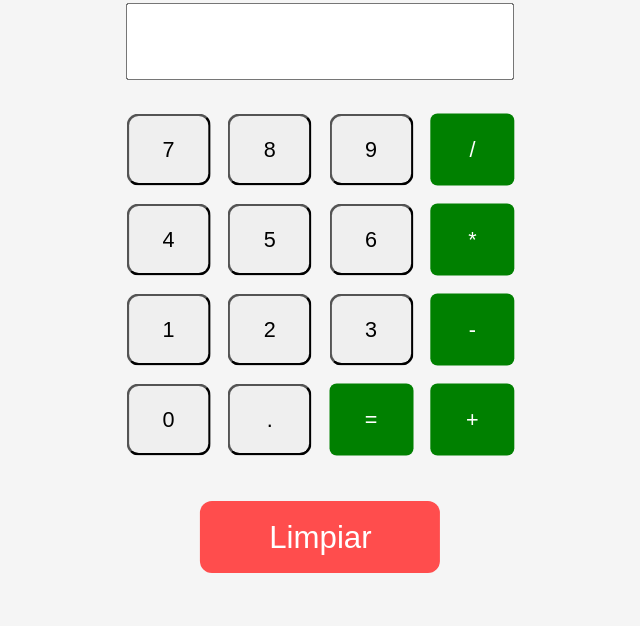
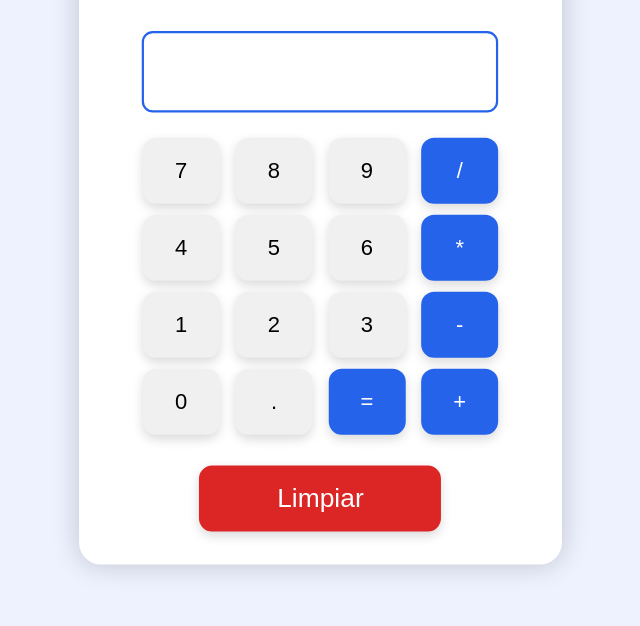
Before and after one commit to Molafe-max/calculador.com, a plain HTML site: page index.html in a window 1280 px wide. Shown: the part 174-800 px from the top of the page, without its empty margins (320-960 px from the left). Drawn offline with Linux system fonts and the light colour scheme.

Commit message:
Revamp calculator layout and functionality
Updated the calculator's HTML structure and styles for a more modern look and improved functionality.

```diff
--- a/index.html
+++ b/index.html
@@ -2,7 +2,7 @@
 <html lang="es">
 <head>
 <meta charset="UTF-8">
-<title>Calculadora</title>
+<title>Calculadora Restringida</title>
 
 <style>
     body {
@@ -12,94 +12,132 @@
         display: flex;
         justify-content: center;
         align-items: center;
-        background: #f5f5f5;
+        background: #eef2ff;
     }
 
     .contenedor {
         text-align: center;
-        transform: scale(1.2)
-
+        padding: 25px;
+        border-radius: 20px;
+        background: white;
+        box-shadow: 0 0 25px rgba(0,0,0,0.2);
+        transform: scale(1.1);
     }
 
     button {
         width: 70px;
         height: 60px;
         margin: 5px;
-        font-size: 18px;
+        font-size: 20px;
         cursor: pointer;
-        border-radius: 10px;
-        margin-top: 10px;
-
+        border-radius: 12px;
+        border: none;
+        background: #f0f0f0;
+        box-shadow: 0 4px 10px rgba(0,0,0,0.15);
+        transition: 0.2s ease;
     }
 
-    .limpiar {
-        width: 200px;
-        height: 60px;
-        font-size: 26px;
-        background: #ff4d4d;
-        color: white;
-        border: none;
-        border-radius: 10px;
-        margin-top: 15px;
-    }
-    #pantalla {
-        width: 300px;
-        height: 40px;
-        font-size: 28px;
-        text-align: right;
-        padding: 10px;
-    }
-    .operacion {
-        background: green;
-        color: white;
-        border: none;
-        border-radius: 6px;
-    }
+    button:hover { background: #e1e1e1; transform: scale(1.05); }
+    button:active { transform: scale(0.92); }
+
+    .operacion { background: #2563eb; color: white; }
+    .limpiar { width: 220px; background: #dc2626; color: white; font-size: 24px; }
 </style>
-
 </head>
 
 <body>
 
 <div class="contenedor">
 
-    <h2 style="font-size: 50px; color: blue;">CALCULADORA</h2>
+    <h2 style="font-size: 50px; color: #2563eb;">CALCULADORA</h2>
 
-    <input type="text" id="pantalla" readonly><br><br>
+    <input type="text" id="pantalla" readonly
+        style="width:300px; height:50px; font-size:32px; text-align:right; padding:10px; border-radius:10px; border:2px solid #2563eb;">
+
+    <br><br>
 
     <button onclick="agregar('7')">7</button>
     <button onclick="agregar('8')">8</button>
     <button onclick="agregar('9')">9</button>
-    <button class="operacion" onclick="agregar('/')">/</button><br>
+    <button class="operacion" onclick="agregarOp('/')">/</button><br>
 
     <button onclick="agregar('4')">4</button>
     <button onclick="agregar('5')">5</button>
     <button onclick="agregar('6')">6</button>
-    <button class="operacion" onclick="agregar('*')">*</button><br>
+    <button class="operacion" onclick="agregarOp('*')">*</button><br>
 
     <button onclick="agregar('1')">1</button>
     <button onclick="agregar('2')">2</button>
     <button onclick="agregar('3')">3</button>
-    <button class="operacion" onclick="agregar('-')">-</button><br>
+    <button class="operacion" onclick="agregarOp('-')">-</button><br>
 
     <button onclick="agregar('0')">0</button>
-    <button onclick="agregar('.')">.</button>
+    <button onclick="agregarDecimal('.')">.</button>
     <button class="operacion" onclick="calcular()">=</button>
-    <button class="operacion" onclick="agregar('+')">+</button><br><br>
+    <button class="operacion" onclick="agregarOp('+')">+</button><br><br>
 
-    <button class="limpiar"  onclick="limpiar()">Limpiar</button>
+    <button class="limpiar" onclick="limpiar()">Limpiar</button>
 
 </div>
 
 <script>
+
 function agregar(valor) {
-        document.getElementById("pantalla").value += valor;
+    let pantalla = document.getElementById("pantalla");
+
+    // Si estaba en error → limpiar antes de escribir
+    if (pantalla.value === "Error") pantalla.value = "";
+
+    pantalla.value += valor;
+}
+
+function agregarOp(op) {
+    let pantalla = document.getElementById("pantalla");
+    let val = pantalla.value;
+
+    if (val === "") return; // No inicia con operador
+
+    let ultimo = val.slice(-1);
+
+    // Evitar operadores seguidos
+    if ("+-*/".includes(ultimo)) return;
+
+    pantalla.value += op;
+}
+
+function agregarDecimal() {
+    let pantalla = document.getElementById("pantalla");
+    let val = pantalla.value;
+
+    if (val === "") return;
+
+    // Obtener el último número separado por operadores
+    let partes = val.split(/[\+\-\*\/]/);
+    let ultimoNumero = partes[partes.length - 1];
+
+    // Evita dos puntos decimales en el mismo número
+    if (ultimoNumero.includes(".")) return;
+
+    pantalla.value += ".";
 }
 
 function calcular() {
     let pantalla = document.getElementById("pantalla");
+    let val = pantalla.value;
+
+    // Evitar que termine con operador
+    if ("+-*/".includes(val.slice(-1))) return;
+
     try {
-            pantalla.value = eval(pantalla.value);
+        let resultado = eval(val);
+
+        // Resultados inválidos
+        if (resultado === Infinity || resultado === -Infinity || isNaN(resultado)) {
+            pantalla.value = "Error";
+        } else {
+            pantalla.value = resultado;
+        }
+
     } catch {
         pantalla.value = "Error";
     }
@@ -108,6 +146,7 @@
 function limpiar() {
     document.getElementById("pantalla").value = "";
 }
+
 </script>
 
 </body>
```
Lines whose indentation alone changed are shown as unchanged.
